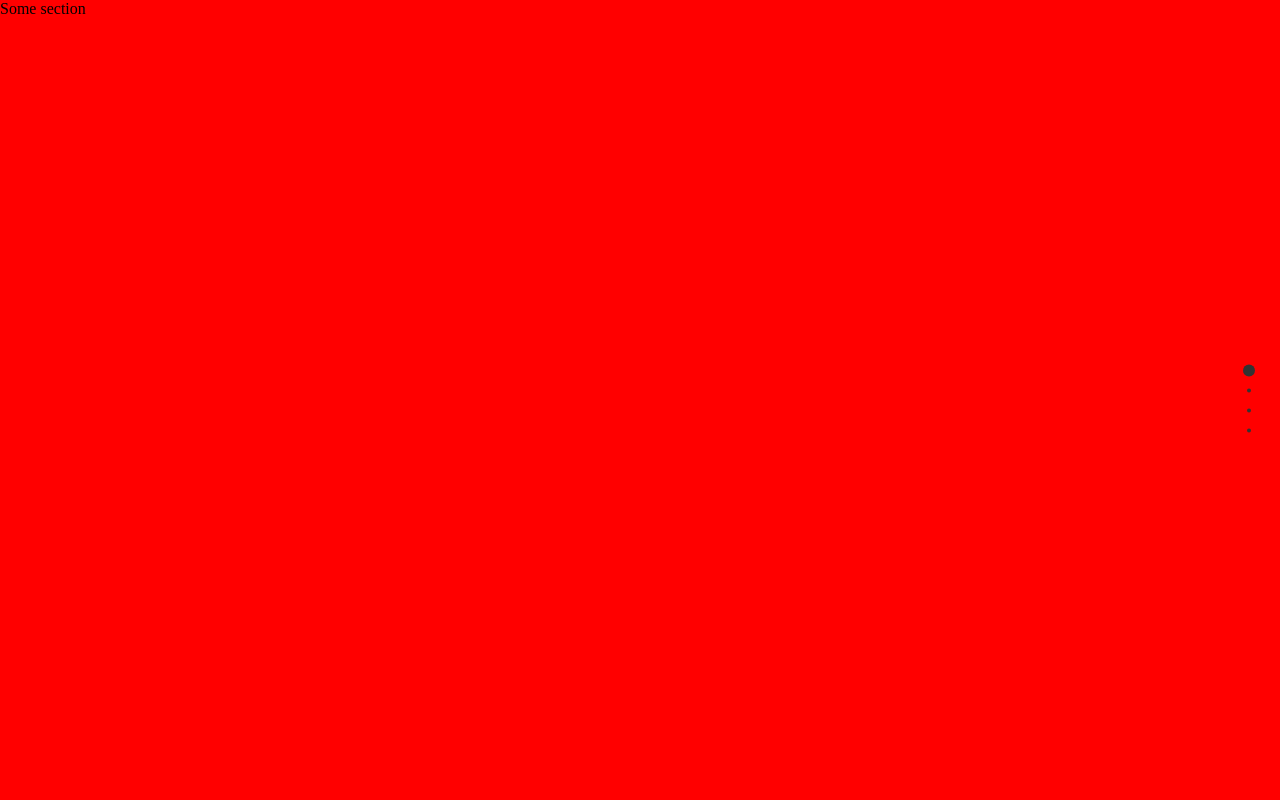
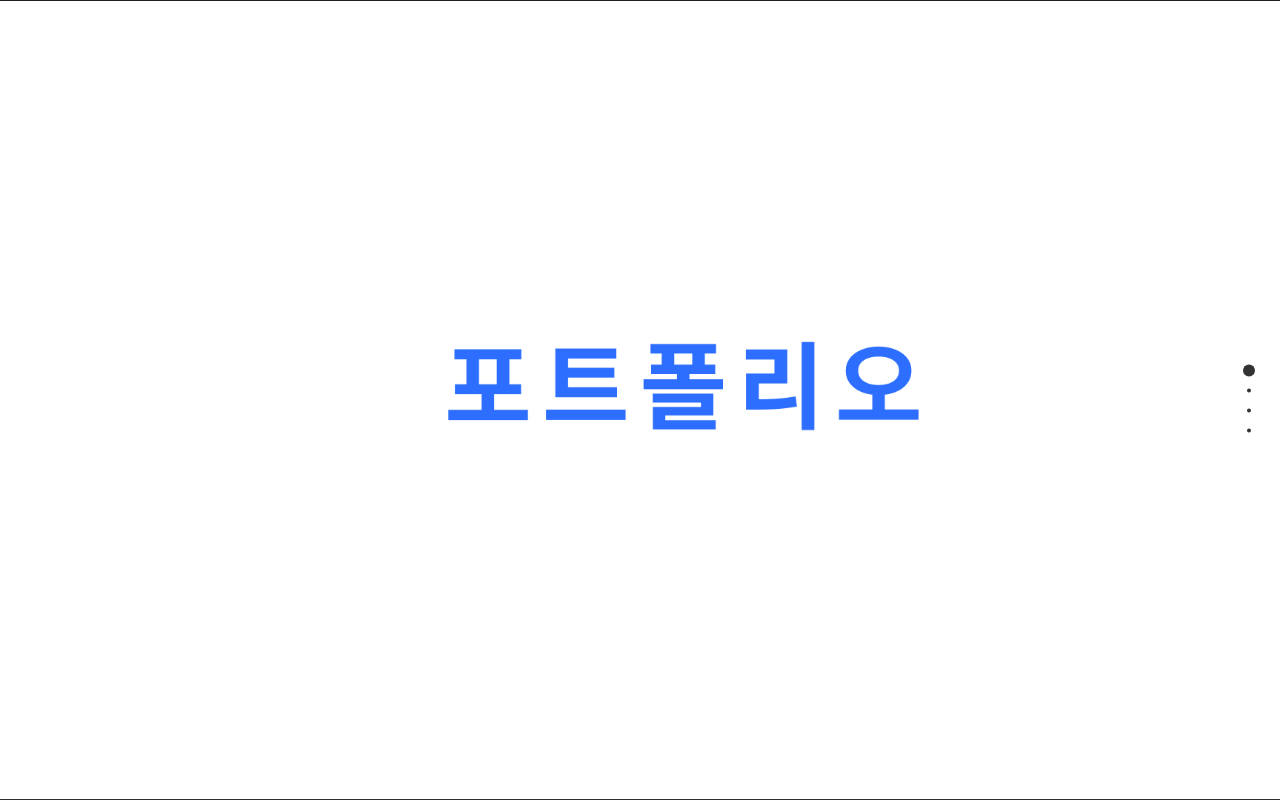
Before and after one commit to wwindway/html, a plain HTML site: page index.html in a window 1280 px wide. Drawn offline with nearby package versions, Linux system fonts and the light colour scheme.

Commit message:
메인 배경추가 및 css 수정 이미지 추가

```diff
--- a/index.css
+++ b/index.css
@@ -11,7 +11,11 @@ a:link , a:visited{
     text-decoration: none;
     color:#333;
 }
-#fullpage .section:nth-child(1){background: red;}
-#fullpage .section:nth-child(2){background: green;}
+#fullpage .section:nth-child(1){
+    background: url(./img/main.jpg) center/cover;
+}
+#fullpage .section:nth-child(2){
+    background: url(./img/profile.jpg) center/cover;
+}
 #fullpage .section:nth-child(3){background: blue;}
 #fullpage .section:nth-child(4){background: orange;}
--- a/index.html
+++ b/index.html
@@ -12,8 +12,8 @@
 </head>
 <body>
 <div id="fullpage">
-    <div class="section">Some section</div>
-    <div class="section">Some section</div>
+    <div class="section"></div>
+    <div class="section"></div>
     <div class="section">Some section</div>
     <div class="section">Some section</div>
 </div>
```
Also changed, not shown: img/main.jpg (added), img/profile.jpg (added).
